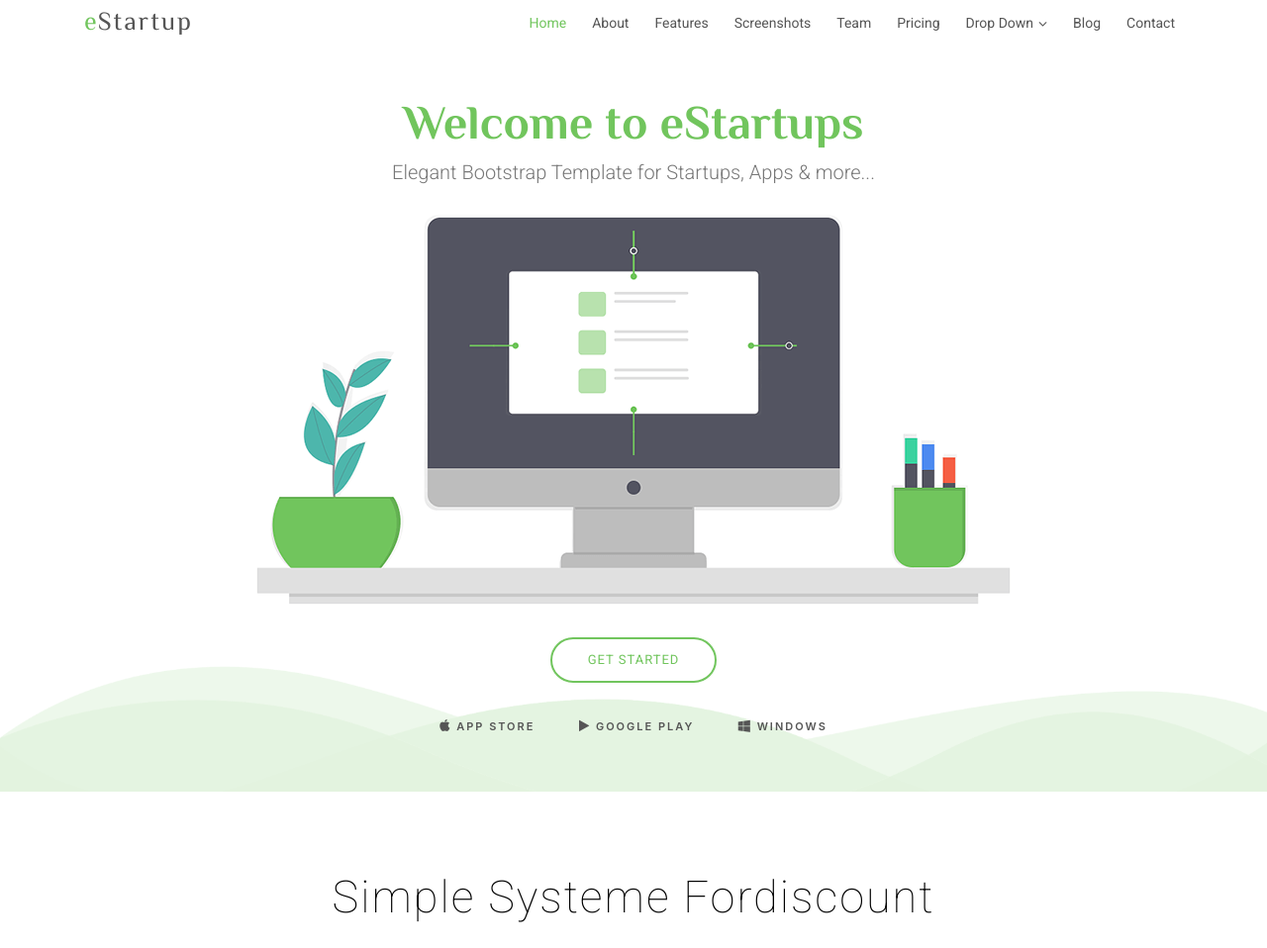
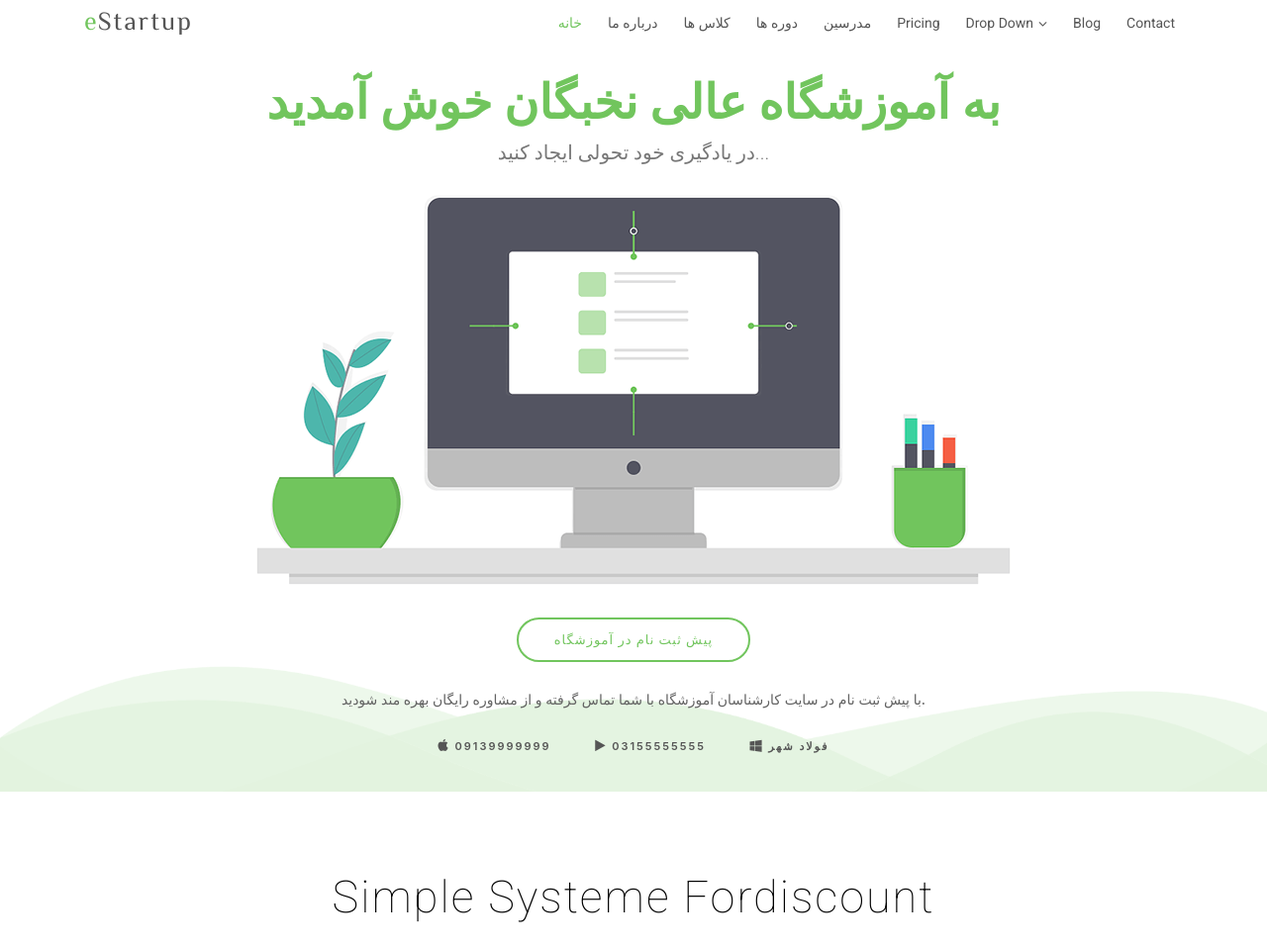
Before and after one commit to shahriardn/nokhbegan, a Flask app: page / in a window 1280 px wide. Shown: the top 958 px of the page at 99% size. Run offline with Flask 2, Linux system fonts and the light colour scheme; some libraries are stand-ins or nearby versions.

Commit message:
ویرایش دوره تکمیل شد

```diff
--- a/controllers/home.py
+++ b/controllers/home.py
@@ -55,9 +55,10 @@ class home_admin:
             """, 'user').joinit('LEFT', 'level', ' level.mellicode = user."melli-code"').where(' level.mellicode IS NULL').fetchall()
         }
         return render_template('admin/studentslevel.html', content=content)
+
     # تابع نمایش دوره های در انتظار تکمل
+    def dorehwaiting():
 
-    def dorehwaiting():
         content = {
             'user': conadmin().select('*', 'user').fetchall(),
             'doreh': conadmin().select('*', 'doreh').orderby('id', 'DESC').fetchall()
@@ -90,3 +91,10 @@ class home_admin:
             return True
         except Exception as error:
             return {"error": error}
+
+    # تابع ویرایش یک دوره
+    def updatedoreh(data):
+        try:
+            conadmin().updateit('doreh', data['newdata'], "id={id}".format(id=data['condition']))
+        except Exception as error:
+            return {"error": error}
--- a/routes.py
+++ b/routes.py
@@ -47,8 +47,7 @@ def dorehwaiting():
 # فرایند اضافه شدن یک دوره جدید
 @app.route("/admin/doreh/addnewdoreh", methods=['POST'])
 def addnewdoreh():
-    data = request.form.to_dict()
-    if admin.addnewdoreh(data=data) == True:
+    if admin.addnewdoreh(data=request.form.to_dict()) == True:
         return redirect('/admin/doreh/dorehwaiting')
     else:
         return render_template('admin/test.html', content=result)
@@ -61,6 +60,27 @@ def deletedoreh(id):
     else:
         return render_template('admin/test.html', content=data)
 
+# فرایند ویرایش  یک دوره
+@app.route("/admin/doreh/updatedoreh/<id>", methods=['POST'])
+def updatedoreh(id):
+    datadic = request.form.to_dict()
+    newdata = "".join(
+                " {key} = {value} ".format(key=key,value=value)
+                for key, value in datadic.items()
+                )
+    query = "UPDATE {table_name} SET {newdata} WHERE {condition}".format(
+        table_name="table",
+        newdata=newdata,
+        condition="condition"
+    )
+    data ={
+        'condition': id,
+        'newdata': query
+    }
+    # if admin.updatedoreh(data=data) == True:
+    #     return redirect('/admin/doreh/dorehwaiting')
+    # else:
+    return render_template('admin/test.html', content=data)
 
 if __name__ == "__main__":
     app.run()
--- a/templates/index.html
+++ b/templates/index.html
@@ -1,8 +1,9 @@
 <!DOCTYPE html>
-<html lang="en">
+<html lang="fa">
+
 <head>
   <meta charset="utf-8">
-  <title>eStartup Bootstrap Template</title>
+  <title>آموزشگاه خصوصی نخبگان</title>
   <meta content="width=device-width, initial-scale=1.0" name="viewport">
   <meta content="" name="keywords">
   <meta content="" name="description">
@@ -12,7 +13,9 @@
   <link href="static/img/apple-touch-icon.png" rel="apple-touch-icon">
 
   <!-- Google Fonts -->
-  <link href="https://fonts.googleapis.com/css?family=Open+Sans:300,300i,400,400i,700,700i|Roboto:100,300,400,500,700|Philosopher:400,400i,700,700i" rel="stylesheet">
+  <link
+    href="https://fonts.googleapis.com/css?family=Open+Sans:300,300i,400,400i,700,700i|Roboto:100,300,400,500,700|Philosopher:400,400i,700,700i"
+    rel="stylesheet">
 
   <!-- Bootstrap css -->
   <!-- <link rel="stylesheet" href="css/bootstrap.css"> -->
@@ -49,11 +52,11 @@
 
       <nav id="nav-menu-container">
         <ul class="nav-menu">
-          <li class="menu-active"><a href="#hero">Home</a></li>
-          <li><a href="#about-us">About</a></li>
-          <li><a href="#features">Features</a></li>
-          <li><a href="#screenshots">Screenshots</a></li>
-          <li><a href="#team">Team</a></li>
+          <li class="menu-active"><a href="#hero">خانه</a></li>
+          <li><a href="#about-us">درباره ما</a></li>
+          <li><a href="#features">کلاس ها</a></li>
+          <li><a href="#screenshots">دوره ها</a></li>
+          <li><a href="#team">مدرسین</a></li>
           <li><a href="#pricing">Pricing</a></li>
           <li class="menu-has-children"><a href="">Drop Down</a>
             <ul>
@@ -75,14 +78,16 @@
   ============================-->
   <section id="hero" class="wow fadeIn">
     <div class="hero-container">
-      <h1>Welcome to eStartups</h1>
-      <h2>Elegant Bootstrap Template for Startups, Apps &amp; more...</h2>
+      <h1>به آموزشگاه عالی نخبگان خوش آمدید</h1>
+      <h2 >در یادگیری خود تحولی ایجاد کنید...</h2>
       <img src="static/img/hero-img.png" alt="Hero Imgs">
-      <a href="#get-started" class="btn-get-started scrollto">Get Started</a>
+      <a href="#get-started" class="btn-get-started scrollto">پیش ثبت نام در آموزشگاه</a>
+      <h5>با پیش ثبت نام در سایت کارشناسان آموزشگاه با شما تماس گرفته و از مشاوره رایگان بهره مند شودید.</h5>
+      <br />
       <div class="btns">
-        <a href="#"><i class="fa fa-apple fa-3x"></i> App Store</a>
-        <a href="#"><i class="fa fa-play fa-3x"></i> Google Play</a>
-        <a href="#"><i class="fa fa-windows fa-3x"></i> windows</a>
+        <a href="#"><i class="fa fa-apple fa-3x"></i> 09139999999</a>
+        <a href="#"><i class="fa fa-play fa-3x"></i> 03155555555</a>
+        <a href="#"><i class="fa fa-windows fa-3x"></i> فولاد شهر</a>
       </div>
     </div>
   </section><!-- #hero -->
@@ -157,7 +162,8 @@
           <div class="about-content">
 
             <h2><span>eStartup</span>UI Design Mobile </h2>
-            <p>Consectetur adipiscing elit, sed do eiusmod tempor incididunt ut labore et dolore magna aliqua. Ut enim ad minim veniam, quis nostrud exercitation ullamco laboris nisi ut aliquip ex ea commodo consequat
+            <p>Consectetur adipiscing elit, sed do eiusmod tempor incididunt ut labore et dolore magna aliqua. Ut enim
+              ad minim veniam, quis nostrud exercitation ullamco laboris nisi ut aliquip ex ea commodo consequat
             </p>
 
             <ul class="list-unstyled">
@@ -406,7 +412,9 @@
                   <div class="top-top">
 
                     <h2>Our Users Speack volumes us</h2>
-                    <p>Lorem Ipsum is simply dummy text of the printing and typesetting industry. Lorem Ipsum has been the industry's standard dummy text ever since the 1500s, when an unknown printer took a galley of type and scrambled it to make a type
+                    <p>Lorem Ipsum is simply dummy text of the printing and typesetting industry. Lorem Ipsum has been
+                      the industry's standard dummy text ever since the 1500s, when an unknown printer took a galley of
+                      type and scrambled it to make a type
                       specimen book. It has survived not only five centuries.</p>
                     <h4>Kimberly Tran<span>manager</span></h4>
 
@@ -417,7 +425,9 @@
                   <div class="top-top">
 
                     <h2>Our Users Speack volumes us</h2>
-                    <p>Lorem Ipsum is simply dummy text of the printing and typesetting industry. Lorem Ipsum has been the industry's standard dummy text ever since the 1500s, when an unknown printer took a galley of type and scrambled it to make a type
+                    <p>Lorem Ipsum is simply dummy text of the printing and typesetting industry. Lorem Ipsum has been
+                      the industry's standard dummy text ever since the 1500s, when an unknown printer took a galley of
+                      type and scrambled it to make a type
                       specimen book. It has survived not only five centuries.</p>
                     <h4>Henderson<span>manager</span></h4>
 
@@ -428,7 +438,9 @@
                   <div class="top-top">
 
                     <h2>Our Users Speack volumes us</h2>
-                    <p>Lorem Ipsum is simply dummy text of the printing and typesetting industry. Lorem Ipsum has been the industry's standard dummy text ever since the 1500s, when an unknown printer took a galley of type and scrambled it to make a type
+                    <p>Lorem Ipsum is simply dummy text of the printing and typesetting industry. Lorem Ipsum has been
+                      the industry's standard dummy text ever since the 1500s, when an unknown printer took a galley of
+                      type and scrambled it to make a type
                       specimen book. It has survived not only five centuries.</p>
                     <h4>David Spark<span>manager</span></h4>
 
@@ -686,19 +698,23 @@
             <div id="errormessage"></div>
             <form action="" method="post" role="form" class="contactForm">
               <div class="form-group">
-                <input type="text" name="name" class="form-control" id="name" placeholder="Your Name" data-rule="minlen:4" data-msg="Please enter at least 4 chars" />
+                <input type="text" name="name" class="form-control" id="name" placeholder="Your Name"
+                  data-rule="minlen:4" data-msg="Please enter at least 4 chars" />
                 <div class="validation"></div>
               </div>
               <div class="form-group">
-                <input type="email" class="form-control" name="email" id="email" placeholder="Your Email" data-rule="email" data-msg="Please enter a valid email" />
+                <input type="email" class="form-control" name="email" id="email" placeholder="Your Email"
+                  data-rule="email" data-msg="Please enter a valid email" />
                 <div class="validation"></div>
               </div>
               <div class="form-group">
-                <input type="text" class="form-control" name="subject" id="subject" placeholder="Subject" data-rule="minlen:4" data-msg="Please enter at least 8 chars of subject" />
+                <input type="text" class="form-control" name="subject" id="subject" placeholder="Subject"
+                  data-rule="minlen:4" data-msg="Please enter at least 8 chars of subject" />
                 <div class="validation"></div>
               </div>
               <div class="form-group">
-                <textarea class="form-control" name="message" rows="5" data-rule="required" data-msg="Please write something for us" placeholder="Message"></textarea>
+                <textarea class="form-control" name="message" rows="5" data-rule="required"
+                  data-msg="Please write something for us" placeholder="Message"></textarea>
                 <div class="validation"></div>
               </div>
               <div class="text-center"><button type="submit">Send Message</button></div>
@@ -720,7 +736,8 @@
           <div class="footer-logo">
 
             <a class="navbar-brand" href="#">eStartup</a>
-            <p>Lorem Ipsum is simply dummy text of the printing and typesetting industry. Lorem Ipsum has been the industry's standard dummy text ever since the.</p>
+            <p>Lorem Ipsum is simply dummy text of the printing and typesetting industry. Lorem Ipsum has been the
+              industry's standard dummy text ever since the.</p>
 
           </div>
         </div>
@@ -826,4 +843,5 @@
   <script src="static/js/main.js"></script>
 
 </body>
+
 </html>
```
Also changed, not shown: model/admin.py (+8 -0 lines), templates/admin/dashboard.html (+7 -5 lines), templates/admin/doreh.html (+6 -5 lines), templates/admin/dorehwaiting.html (+41 -31 lines), meta.db. Lines whose indentation alone changed are shown as unchanged.
